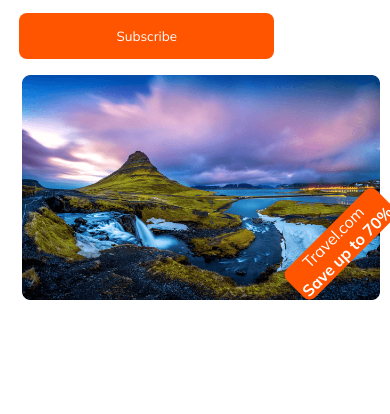
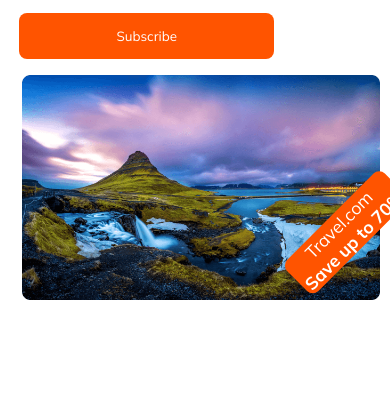
Before and after one commit to Istiak-A-Tashrif/assignment-2, a plain HTML site: page index.html in a window 390 px wide. Shown: the part 10059-10473 px from the top of the page. Drawn offline with Linux system fonts and the light colour scheme.

Commit message:
finishing touch

```diff
--- a/styles/responsive-style.css
+++ b/styles/responsive-style.css
@@ -91,10 +91,10 @@
     }
     .save70{
         left: 70%;
-        bottom: 40px;
+        bottom: 50px;
     }
     .save70 p{
-        font-size: 1rem;
+        font-size: 1.1rem;
     }
 
     /* footer sec */
```
